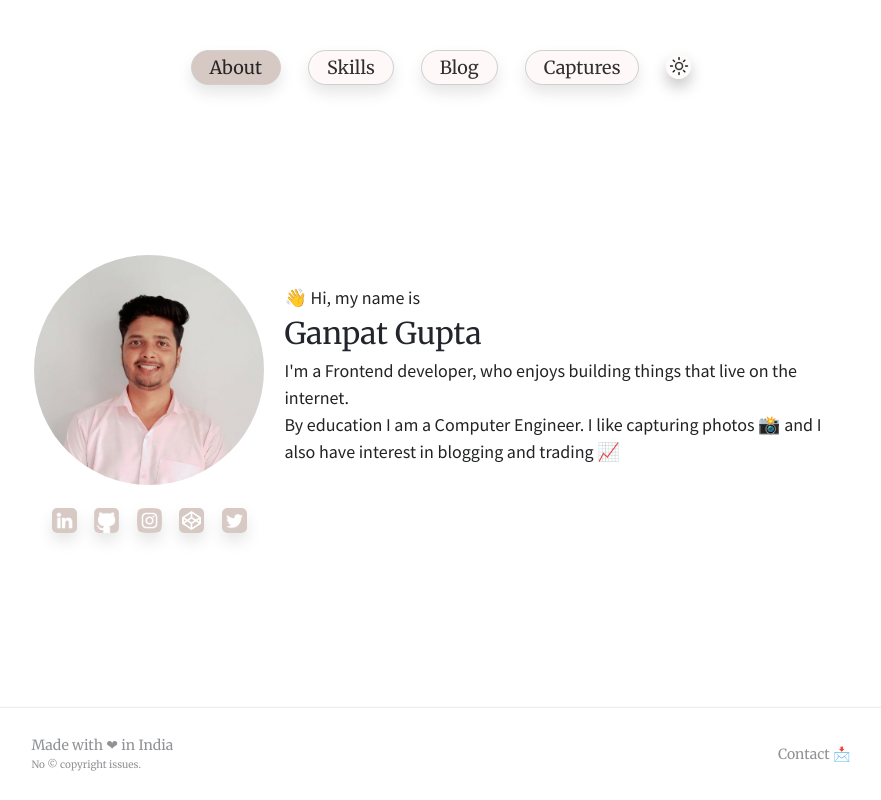
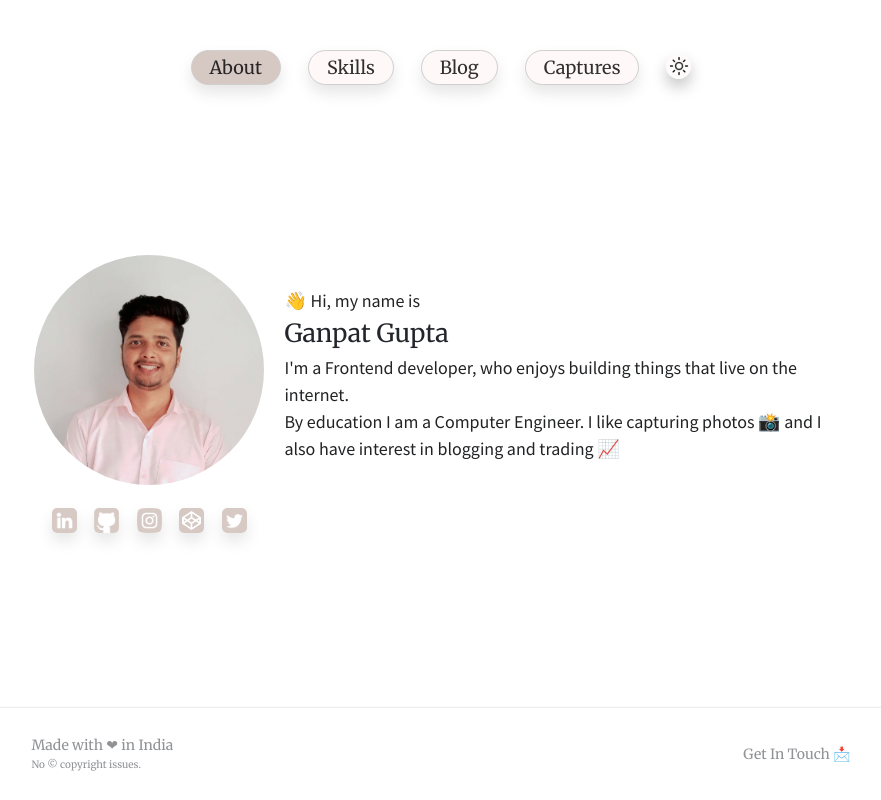
Before and after one commit to theguptag/portfolio, a plain HTML site: page index.html in a window 1280 px wide. Shown: the whole page, without its empty margins (199-1080 px from the left). Drawn offline with Linux system fonts and the light colour scheme.

Commit message:
footer changes

```diff
--- a/css/style.css
+++ b/css/style.css
@@ -158,13 +158,12 @@ ul li a {
     font-family: 'Source Sans Pro', sans-serif;
     font-size: 1.8rem;
     color: #222325;
-
     margin-bottom: 0.5rem;
     font-weight: 400;
 }
 
 .profile-name h1 {
-    font-size: 3rem;
+    font-size: 2.5rem;
     color: #22252B;
     margin-bottom: 0.5rem;
     font-weight: 500;
@@ -252,9 +251,9 @@ button img {
 .skills-para h1 {
 
     font-size: 2.5rem;
-    text-shadow: 2px 2px 8px #ccc8c7c2;
     margin: 0 auto;
     margin-bottom: 1rem;
+    color: #000000ce;
 }
 
 .skills-para p {
@@ -731,9 +730,7 @@ button img {
         height: 15em;
     }
 
-
 }
-
 
 
 /* ---------------tool tip------------------- */
--- a/index.html
+++ b/index.html
@@ -69,7 +69,7 @@
                 <div>Made with ❤ in India <br> <span style="font-size: 1rem"> No &copy; copyright issues.</span> </div>
                 <div class="mail-footer"><a
                         href="https://docs.google.com/forms/d/e/1FAIpQLScGEyX5xG4Na_n4MvqDMmGnjlx9q8EcV987w1qcVmozZxu8ew/viewform?usp=sf_link"
-                        target="_blank">Contact 📩</a></div>
+                        target="_blank">Get In Touch 📩</a></div>
             </footer>
         </div>
     </div>
```
Also changed, not shown: blog.html (+1 -1 lines), captures.html (+1 -1 lines), chrome-extension.html (+1 -1 lines), skills.html (+1 -1 lines), whatsaap-for-work.html (+1 -1 lines).
